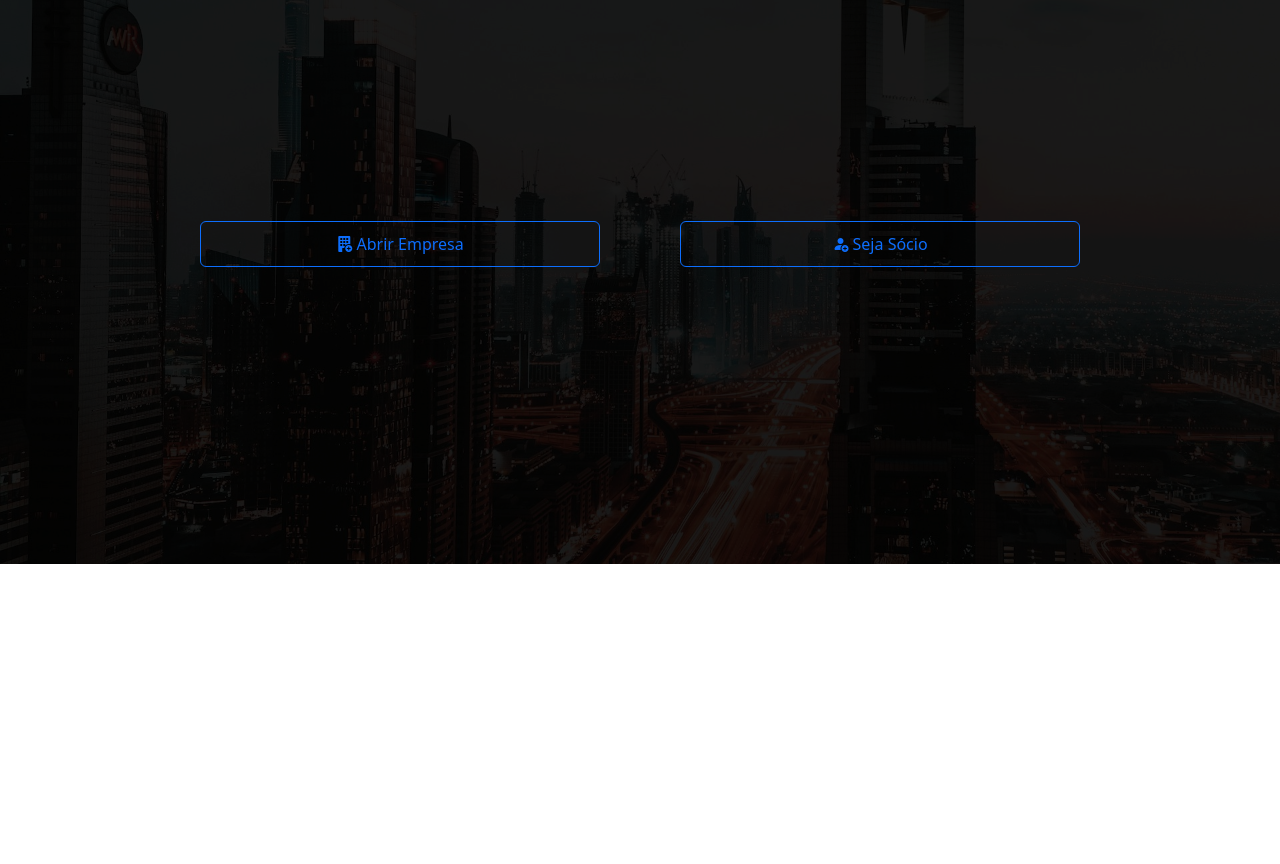
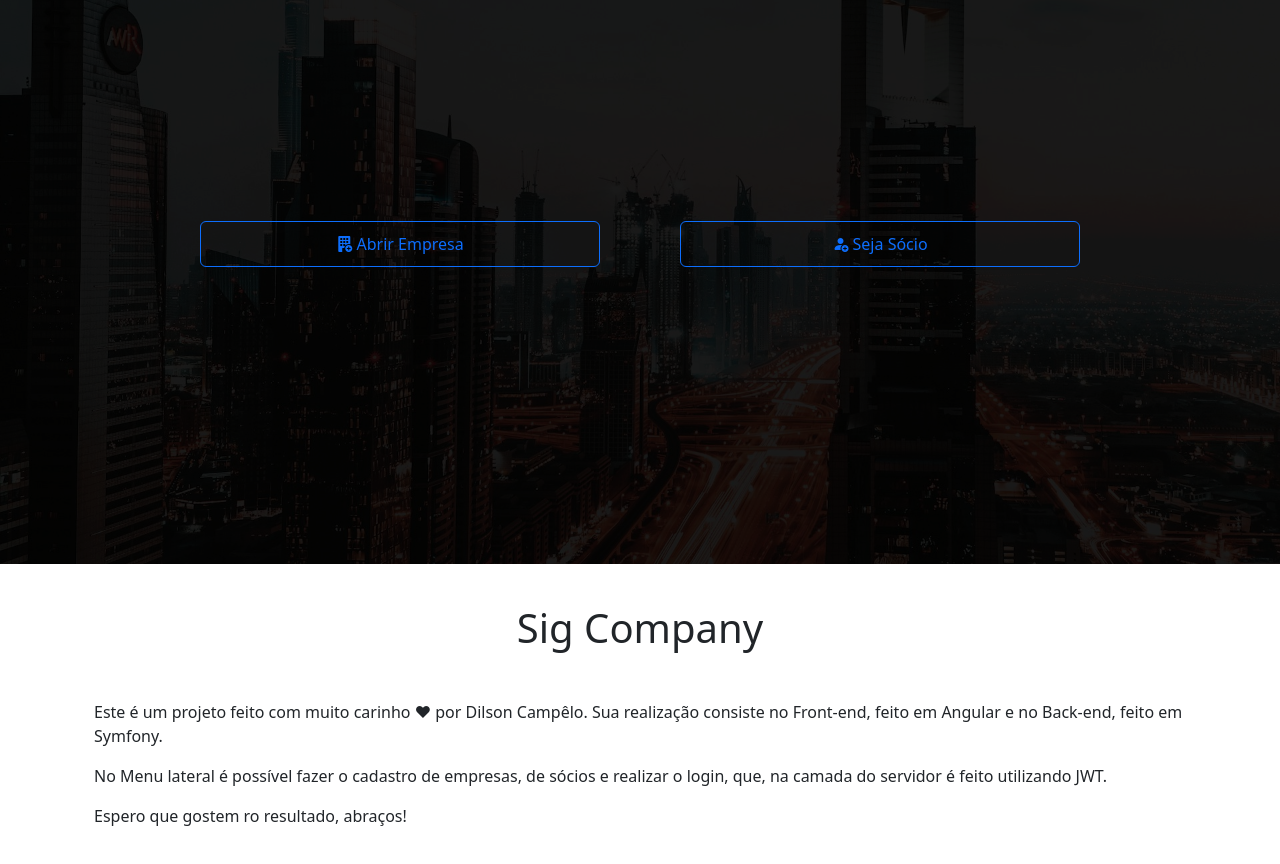
Before and after one commit to dilsoncampelo10/sig_company_client, an Angular app: page / in a window 1280 px wide. Shown: the part 132-996 px from the top of the page. Before the commit the page ends 800 px from the top, so only its background shows below. Built offline with nearby package versions, Linux system fonts and the light colour scheme.

Commit message:
message component

```diff
--- /dev/null
+++ b/src/app/components/message-section/message-section.component.html
@@ -0,0 +1,6 @@
+<section class="container p-4">
+    <h1 class="text-center mt-3">Sig Company</h1>
+    <p class="mt-5">Este é um projeto feito com muito carinho &#x2764; por Dilson Campêlo. Sua realização consiste no Front-end, feito em Angular e no Back-end, feito em Symfony.</p>
+    <p>No Menu lateral é possível fazer o cadastro de empresas, de sócios e realizar o login, que, na camada do servidor é feito utilizando JWT.</p>
+    <p>Espero que gostem ro resultado, abraços!</p>
+</section>
--- a/src/app/components/navbar/navbar.component.html
+++ b/src/app/components/navbar/navbar.component.html
@@ -19,7 +19,10 @@
             </li>
             <li class="nav-item">
                 <a class="nav-link" href="#">Ser Sócio</a>
-              </li>
+            </li>
+            <li class="nav-item">
+                <a class="nav-link" href="#">Fazer Login</a>
+            </li>
 
           </ul>
 
--- a/src/app/pages/home/home.component.html
+++ b/src/app/pages/home/home.component.html
@@ -1,2 +1,3 @@
 <app-navbar></app-navbar>
 <app-main-section></app-main-section>
+<app-message-section></app-message-section>
--- a/src/app/pages/home/home.component.ts
+++ b/src/app/pages/home/home.component.ts
@@ -1,11 +1,12 @@
 import { Component } from '@angular/core';
 import { NavbarComponent } from '../../components/navbar/navbar.component';
 import { MainSectionComponent } from '../../components/main-section/main-section.component';
+import { MessageSectionComponent } from '../../components/message-section/message-section.component';
 
 @Component({
   selector: 'app-home',
   standalone: true,
-  imports: [NavbarComponent,MainSectionComponent],
+  imports: [NavbarComponent,MainSectionComponent,MessageSectionComponent],
   templateUrl: './home.component.html',
   styleUrl: './home.component.scss'
 })
```
Also changed, not shown: src/app/components/message-section/message-section.component.ts (added, +12 -0 lines), src/app/components/message-section/message-section.component.scss (added), 1 other file (tests, documents, lock files or other folders).
